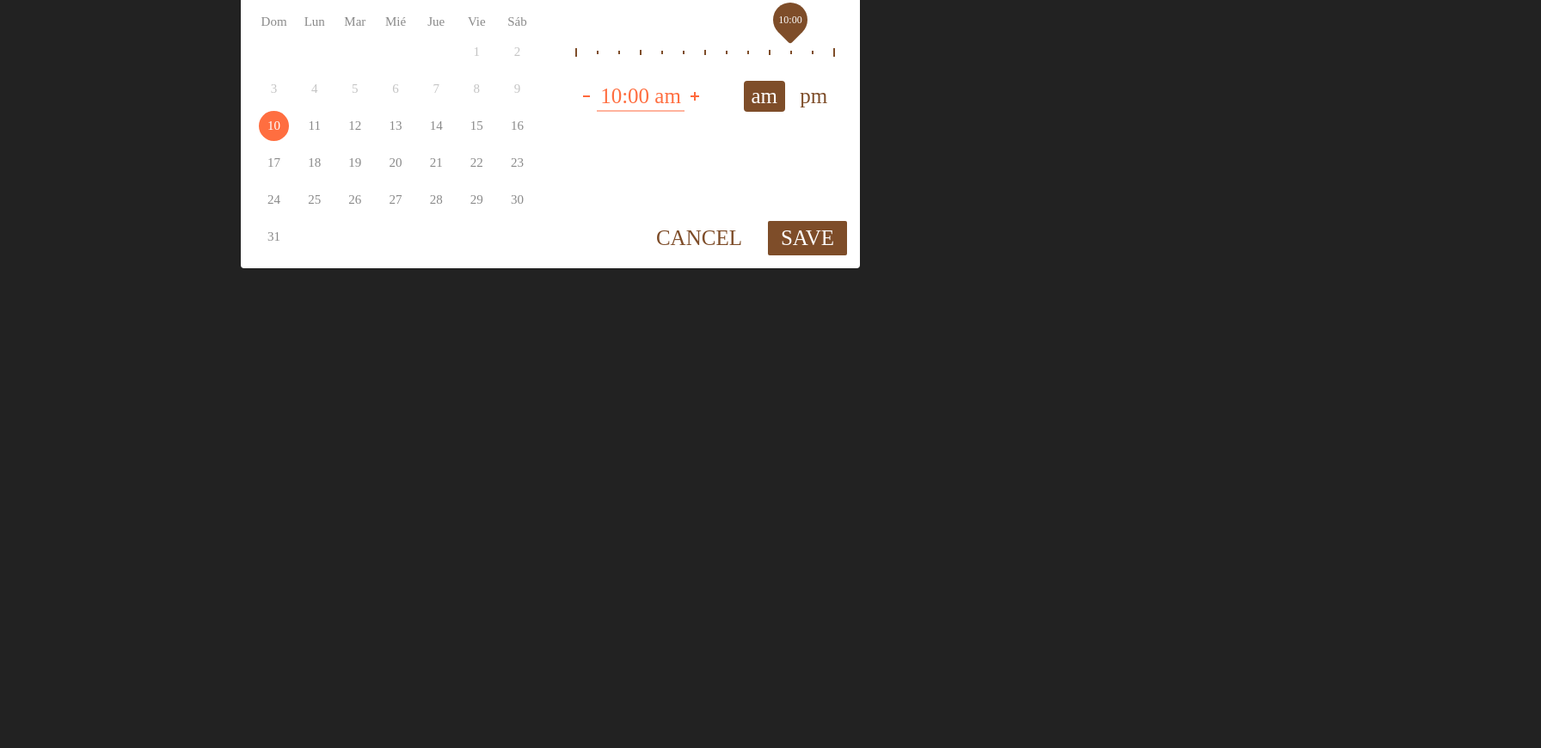
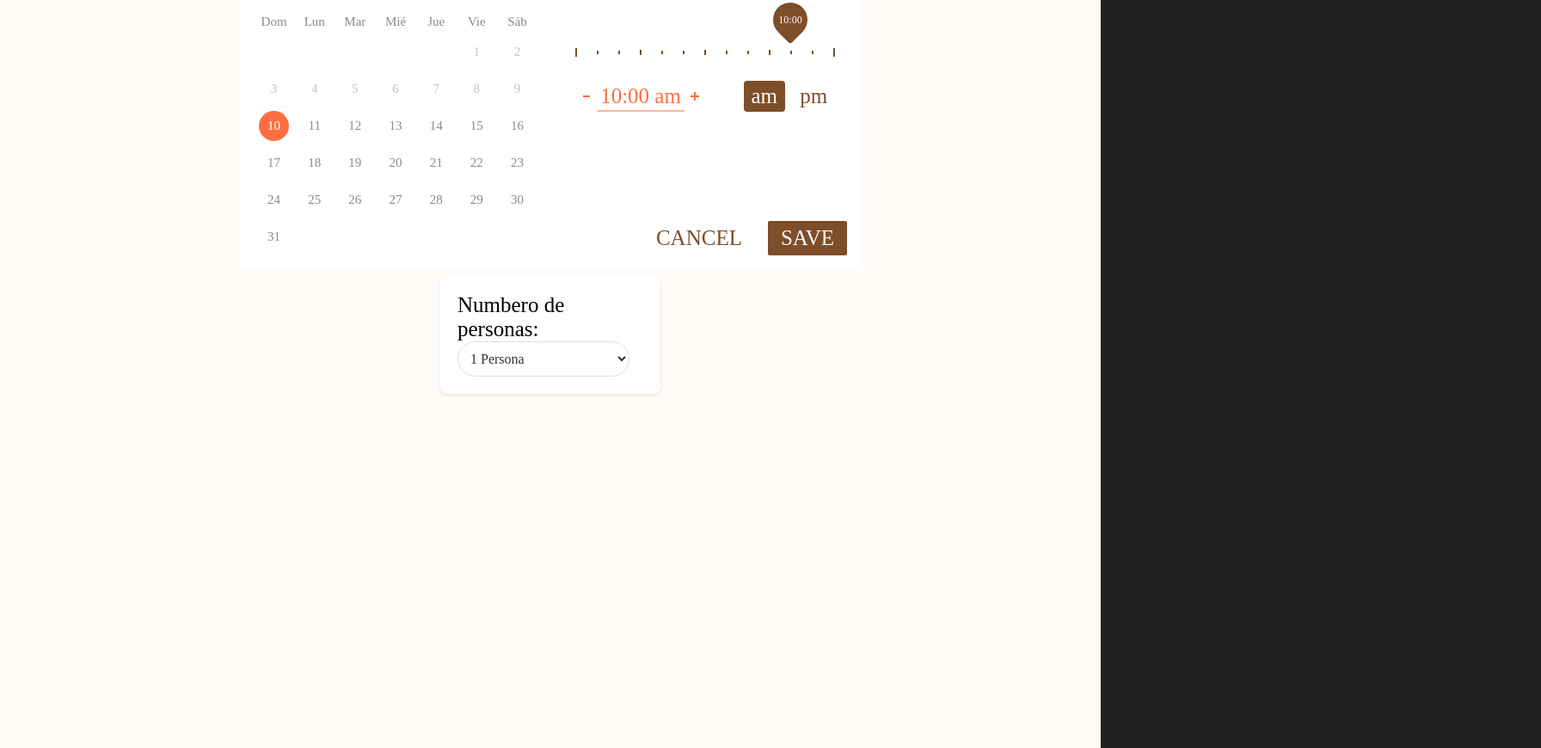
Before and after one commit to 100472175/InterfacesUsuario_02, a website: page src/reservas.html in a window 1280 px wide. Shown: the part 242-1112 px from the top of the page at 86% size, 1792 px wide, since content can reach past the window. Before the commit the page ends 800 px from the top, so only its background shows below. Drawn offline with nearby package versions, Linux system fonts and the light colour scheme.

Commit message:
Posible selector

```diff
--- a/src/reservas.html
+++ b/src/reservas.html
@@ -137,10 +137,24 @@
 	</div>
 </div>
 <!-- partial -->
-<script src='https://cdnjs.cloudflare.com/ajax/libs/jquery/2.2.2/jquery.min.js'></script>
-<script src='https://cdnjs.cloudflare.com/ajax/libs/angular.js/1.5.2/angular.min.js'></script><script  src="script/reservas.js"></script>
 
 
+<section class="dropdown-position">
+	<div class="dropdown-container">
+		<label for="reservationSelector">Numbero de personas:</label>
+		<select id="reservationSelector" class="rounded-dropdown">
+			<option value="1">1 Persona</option>
+			<option value="2">2 Personas</option>
+			<option value="3">3 Personas</option>
+			<option value="4">4 Personas</option>
+			<option value="5">5 Personas</option>
+			<option value="6">6 Personas</option>
+		</select>
+	</div>
+</section>
+<script src='https://cdnjs.cloudflare.com/ajax/libs/jquery/2.2.2/jquery.min.js'></script>
+<script src='https://cdnjs.cloudflare.com/ajax/libs/angular.js/1.5.2/angular.min.js'></script>
+<script  src="script/reservas.js"></script>
 
 
 
--- a/src/script/reservas.js
+++ b/src/script/reservas.js
@@ -577,3 +577,9 @@ document.querySelectorAll('.options button').forEach((element) => {
         selectNumber(evt.currentTarget.index);
     });
 });
+
+
+document.getElementById('reservationSelector').addEventListener('change', function() {
+    console.log("Selected option: " + this.value);
+    // alert("Reservation for " + this.value + " people.");
+});
--- a/src/style/reservas.css
+++ b/src/style/reservas.css
@@ -653,3 +653,33 @@ html, body {
   position: relative;
   float: right;
 }
+
+
+
+.dropdown-position{
+  position: relative;
+  display: inline-block;
+  height: 100vh;
+  margin-top: 44%;
+  margin-left: 40%;
+}
+
+.dropdown-container {
+  padding: 20px;
+  background: white;
+  border-radius: 8px;
+  box-shadow: 0 2px 4px rgba(0,0,0,0.1);
+  right: 50%;
+  width: 20%;
+}
+
+.rounded-dropdown {
+  width: 200px;
+  padding: 10px;
+  border-radius: 25px;
+  border: 1px solid #ddd;
+  font-size: 16px;
+  color: #333;
+  background-color: #fff;
+  cursor: pointer;
+}
```
